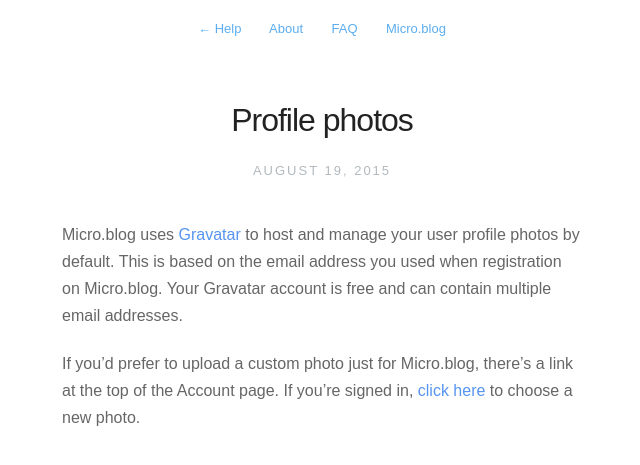
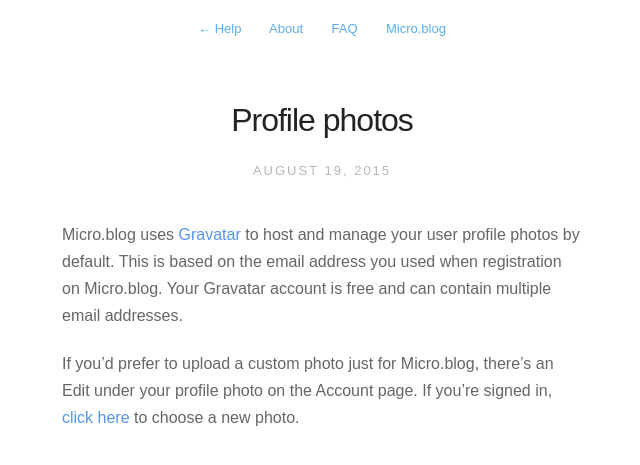
Before and after one commit to microdotblog/help.micro.blog, a Jekyll site: the page built from _posts/2015-08-19-profile-photos.markdown, in a window 1280 px wide. Shown: the top 465 px of the page, without its empty margins (318-958 px from the left). Built offline with Jekyll 4.4.1, drawn with Linux system fonts in a browser that asks for light colours; nearby versions of some CDN libraries.

Commit message:
Updated help to reflect photo edit link.

```diff
--- a/_posts/2015-08-19-profile-photos.markdown
+++ b/_posts/2015-08-19-profile-photos.markdown
@@ -6,4 +6,4 @@
 
 Micro.blog uses [Gravatar](http://gravatar.com/) to host and manage your user profile photos by default. This is based on the email address you used when registration on Micro.blog. Your Gravatar account is free and can contain multiple email addresses.
 
-If you'd prefer to upload a custom photo just for Micro.blog, there's a link at the top of the Account page. If you're signed in, [click here](https://micro.blog/account/photo) to choose a new photo.
+If you'd prefer to upload a custom photo just for Micro.blog, there's an Edit under your profile photo on the Account page. If you're signed in, [click here](https://micro.blog/account/photo) to choose a new photo.
```
